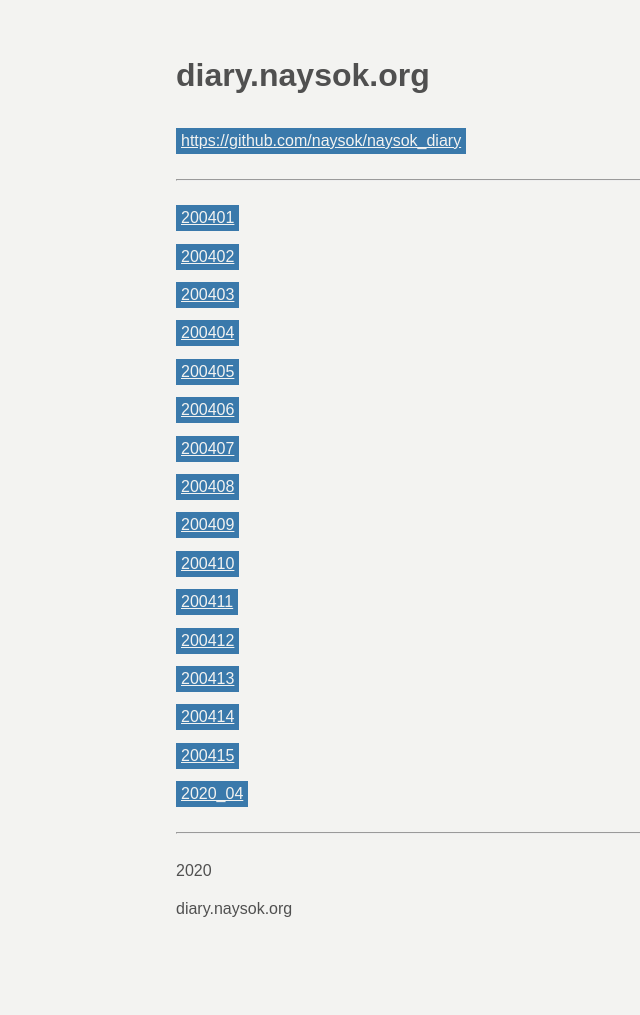
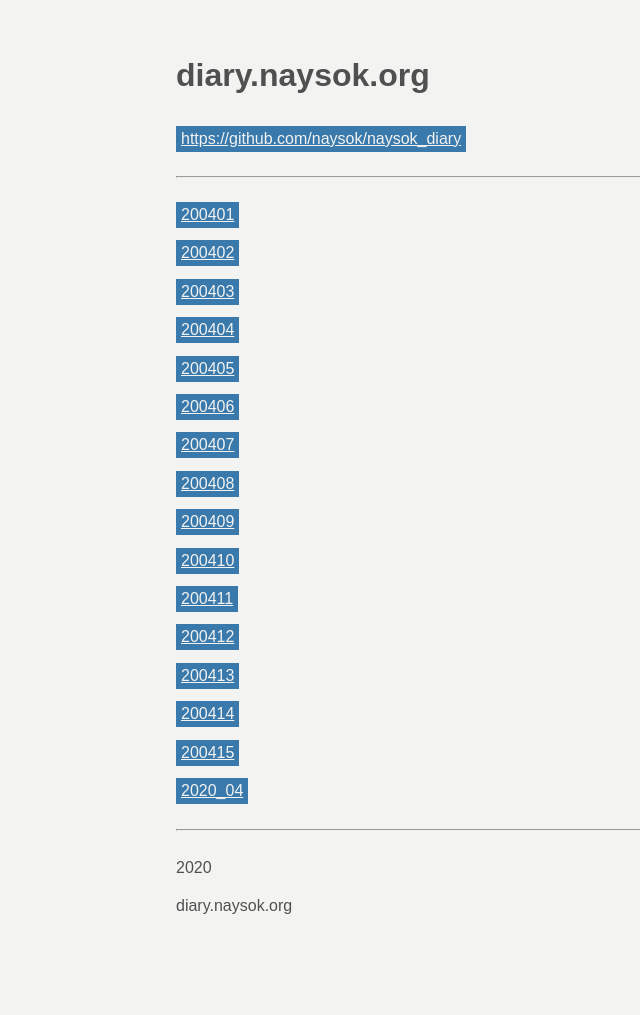
Before and after one commit to naysok/naysok_diary, a PHP site: page /index.php in a window 1280 px wide. Shown: the whole page, without its empty margins (16-656 px from the left). After the commit the page ends 914 px from the top, so only its background shows below. Run offline with PHP 8.4, Linux system fonts and the light colour scheme.

Commit message:
[update] line height

```diff
--- a/css/main.css
+++ b/css/main.css
@@ -40,6 +40,7 @@ p {
   padding-bottom: 8px;
 }
 
+.header p,
 .url p,
 .footer p {
   line-height: 240%;
```
